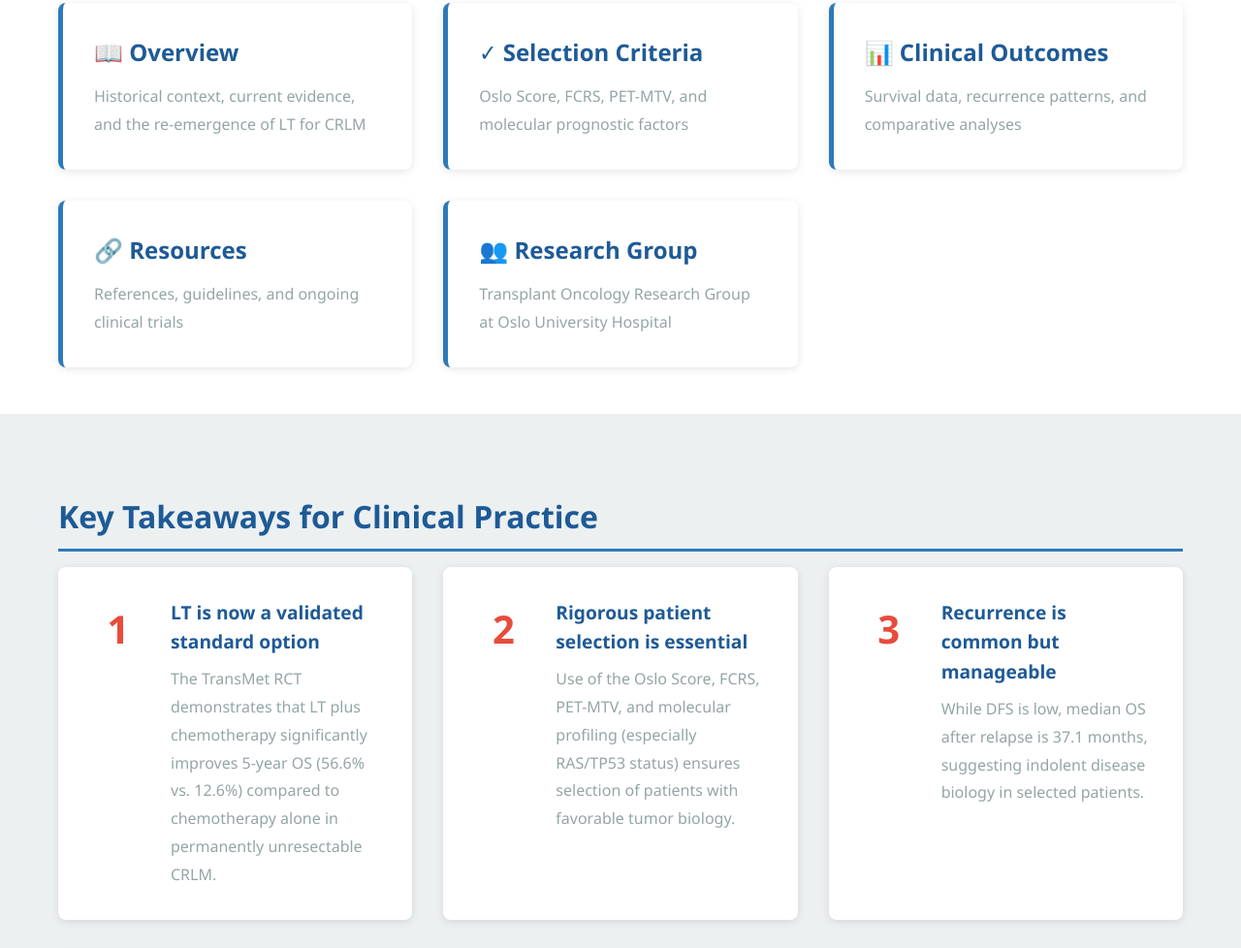
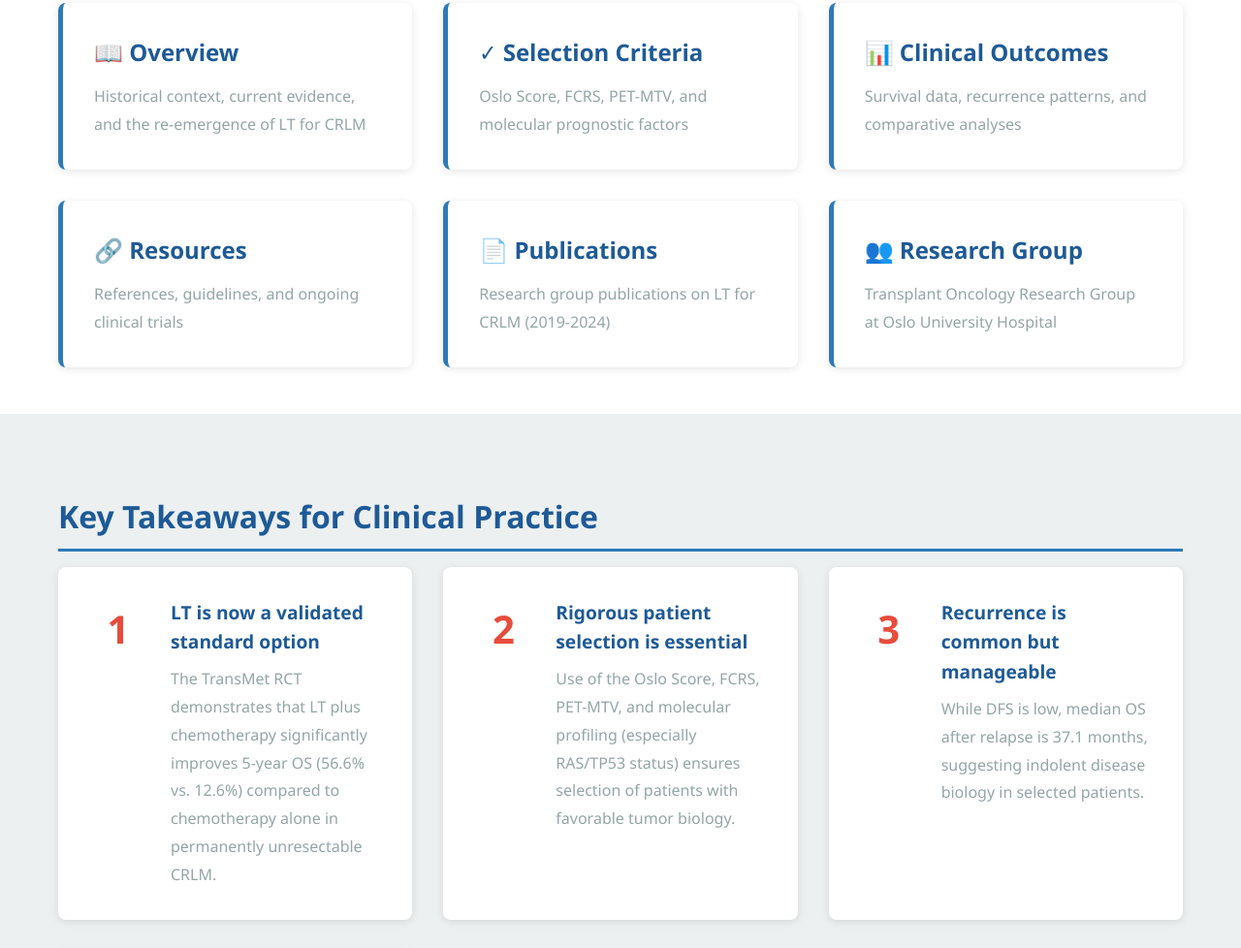
Before and after one commit to Magnustheboss/LT-for-CRLM, a plain HTML site: page index.html in a window 1280 px wide. Shown: the part 1186-2164 px from the top of the page at 97% size. Drawn offline with Linux system fonts and the light colour scheme.

Commit message:
Add Publications page to main navigation menu

```diff
--- a/index.html
+++ b/index.html
@@ -112,6 +112,10 @@
                     <h3>🔗 Resources</h3>
                     <p>References, guidelines, and ongoing clinical trials</p>
                 </a>
+                <a href="pages/publications.html" class="nav-card">
+                    <h3>📄 Publications</h3>
+                    <p>Research group publications on LT for CRLM (2019-2024)</p>
+                </a>
                 <a href="pages/about-research-group.html" class="nav-card">
                     <h3>👥 Research Group</h3>
                     <p>Transplant Oncology Research Group at Oslo University Hospital</p>
```
